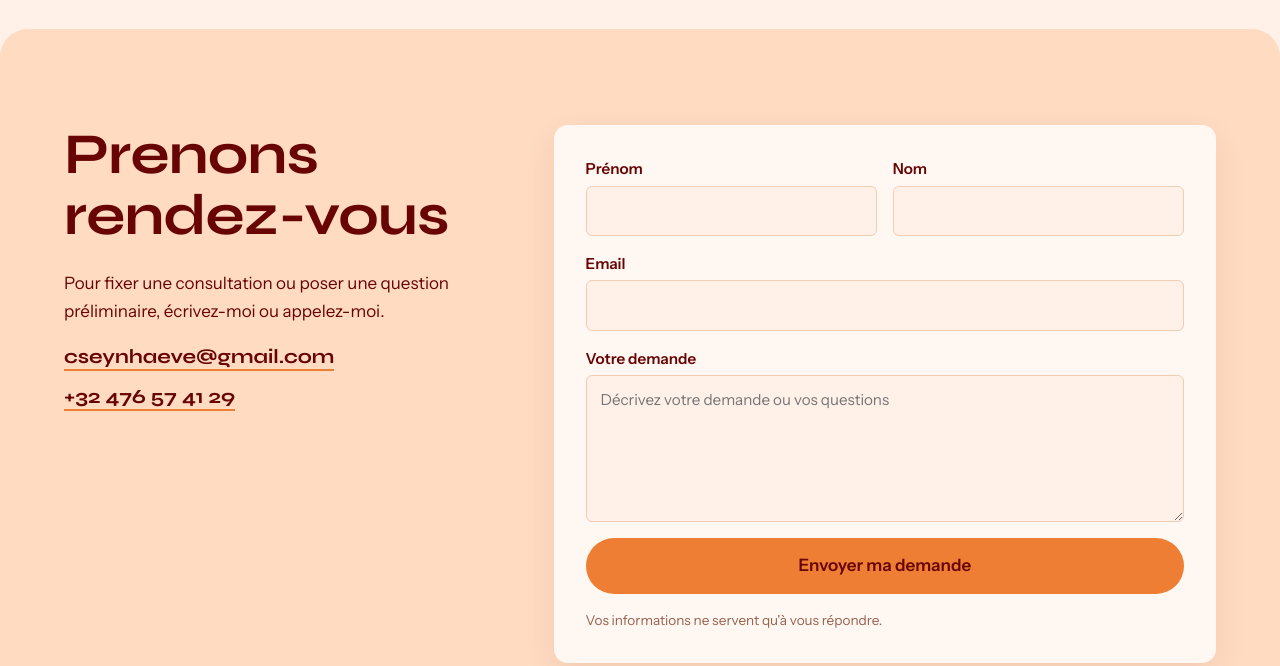
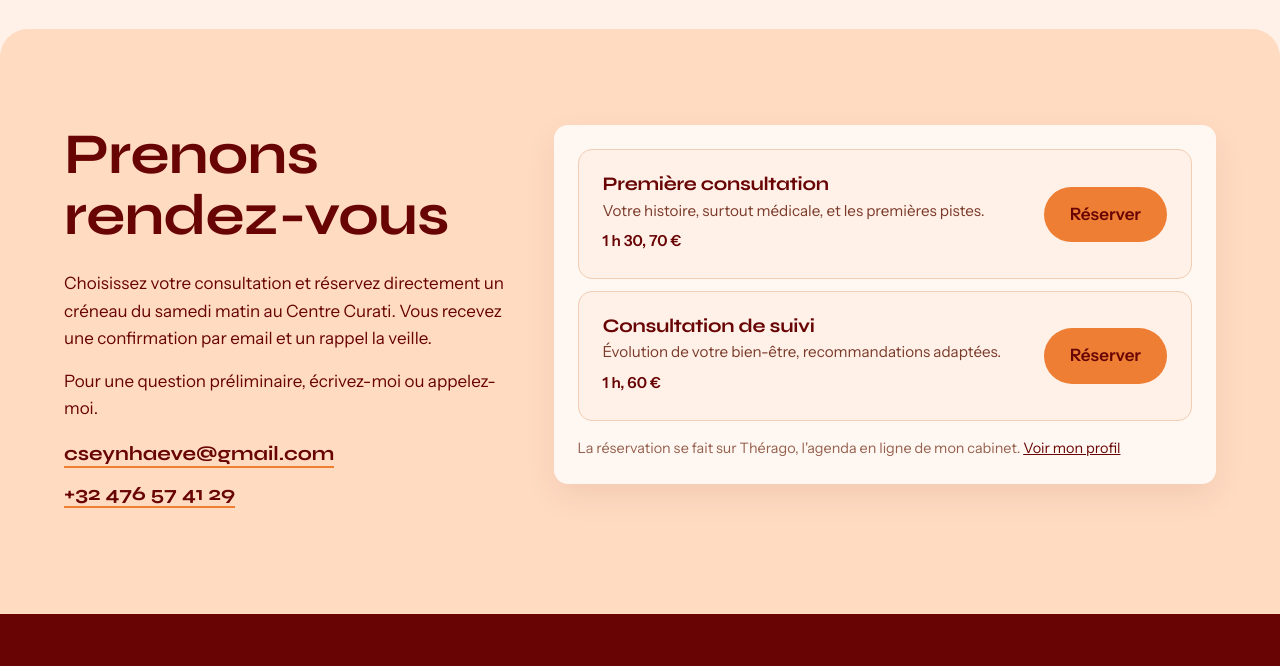
Before and after one commit to speharpre/charlotte-naturo, a plain HTML site: page index.html in a window 1280 px wide. Shown: the part 5580-6246 px from the top of the page. Drawn offline with Linux system fonts and the light colour scheme.

Commit message:
Réservation via Thérago à la place du formulaire de contact
Deux cartes de prestation (première consultation 70 €, suivi 60 €) avec
lien direct vers l'agenda Thérago ; tous les boutons Prendre rendez-vous
y mènent. Le formulaire mailto et sa validation sont retirés.

Co-Authored-By: Claude Fable 5.1 <noreply@anthropic.com>

```diff
--- a/assets/css/style.css
+++ b/assets/css/style.css
@@ -334,7 +334,16 @@ section { padding-inline: var(--gutter); }
 .contact__list a { font-family: var(--font-display); font-weight: 700; font-size: 1.25rem; text-decoration: none; border-bottom: 2px solid var(--orange); }
 .contact__list a:hover { color: var(--orange-deep); }
 .contact__booking { margin-top: var(--space-5); }
-.booking { grid-column: 1 / -1; background: var(--white); border-radius: var(--radius-md); padding: var(--space-6); box-shadow: var(--shadow-soft); }
+.booking { background: var(--white); border-radius: var(--radius-md); padding: var(--space-5); box-shadow: var(--shadow-soft); }
+.offers { display: grid; gap: var(--space-3); }
+.offer { display: flex; gap: var(--space-4); align-items: center; justify-content: space-between; padding: var(--space-5); border-radius: var(--radius-md); background: var(--cream); border: 1px solid var(--line); }
+.offer h3 { font-size: 1.2rem; margin-bottom: var(--space-1); }
+.offer p { margin: 0 0 var(--space-1); font-size: .95rem; color: var(--ink-soft); }
+.offer__meta { font-weight: 600; font-size: .95rem; }
+.offer .btn { flex: none; }
+.booking__note { margin: var(--space-4) 0 0; font-size: .9rem; color: var(--ink-muted); }
+.booking__note a { color: var(--ink); }
+@media (max-width: 520px) { .offer { flex-direction: column; align-items: stretch; } }
 .booking .h3 { margin-top: 0; }
 .booking .therago-embed { max-width: 760px; }
 .contact__booking .btn { margin-top: var(--space-3); }
--- a/assets/js/main.js
+++ b/assets/js/main.js
@@ -6,7 +6,7 @@
 
   /* Réservation en ligne : coller ici l'URL publique de l'agenda (Thérago).
      Vide : les boutons "Prendre rendez-vous" mènent au formulaire de contact. */
-  var BOOKING_URL = "";
+  var BOOKING_URL = "https://therago.be/fr/t/charlotte-seynhaeve/book?serviceId=cmvkv5uqx0003o03wuc7skx90";
   /* Widget Thérago (Réglages > Widget de réservation sur therago.be) :
      token et id de prestation. Vides : la section Réserver reste masquée. */
   var THERAGO = { token: "", service: "", locale: "fr" };
@@ -20,11 +20,12 @@
       box.appendChild(mount);
       box.hidden = false;
     });
+    document.querySelectorAll("[data-therago-offers]").forEach(function (ul) { ul.hidden = true; });
     var s = document.createElement("script");
     s.src = "https://therago.be/embed.js";
     s.async = true;
     document.body.appendChild(s);
-    if (!BOOKING_URL) BOOKING_URL = "#reserver";
+    BOOKING_URL = "#reserver";
   }
   if (BOOKING_URL) {
     document.querySelectorAll("[data-booking]").forEach(function (a) {
@@ -114,27 +115,6 @@
     }, { passive: true });
   }
 
-  /* Formulaire : validation simple avant l'envoi */
-  var form = document.querySelector(".form");
-  if (form) {
-    var error = form.querySelector(".form__error");
-    form.addEventListener("submit", function (e) {
-      var fields = form.querySelectorAll("[required]");
-      var ok = true;
-      fields.forEach(function (f) {
-        var valid = f.checkValidity() && f.value.trim() !== "";
-        f.classList.toggle("is-invalid", !valid);
-        if (!valid) ok = false;
-      });
-      if (!ok) {
-        e.preventDefault();
-        error.hidden = false;
-        form.querySelector(".is-invalid").focus();
-      } else {
-        error.hidden = true;
-      }
-    });
-  }
 
   /* Année du pied de page */
   var year = document.querySelector("[data-year]");
--- a/index.html
+++ b/index.html
@@ -235,33 +235,40 @@
   </aside>
 </section>
 
-<!-- ===== CONTACT ===== -->
+<!-- ===== CONTACT / RÉSERVATION ===== -->
 <section class="contact" id="contact">
   <div class="contact__grid">
     <div class="contact__text">
       <h2 class="h2 reveal">Prenons rendez-vous</h2>
-      <p class="reveal">Pour fixer une consultation ou poser une question préliminaire, écrivez-moi ou appelez-moi.</p>
+      <p class="reveal">Choisissez votre consultation et réservez directement un créneau du samedi matin au Centre Curati. Vous recevez une confirmation par email et un rappel la veille.</p>
+      <p class="reveal">Pour une question préliminaire, écrivez-moi ou appelez-moi.</p>
       <ul class="contact__list reveal">
         <li><a href="mailto:cseynhaeve@gmail.com">cseynhaeve@gmail.com</a></li>
         <li><a href="tel:+32476574129">+32 476 57 41 29</a></li>
       </ul>
-      <p class="contact__booking reveal" data-booking-note hidden>Vous pouvez aussi réserver directement en ligne.<br><a class="btn" href="#" data-booking target="_blank" rel="noopener">Voir mon agenda</a></p>
     </div>
-    <div class="booking reveal" id="reserver" data-therago-embed hidden>
-      <h3 class="h3">Réserver un créneau</h3>
-      <!-- Le widget Thérago est injecté ici par main.js dès que THERAGO.token est renseigné. -->
+    <div class="booking reveal" id="reserver">
+      <ul class="offers" data-therago-offers>
+        <li class="offer">
+          <div class="offer__text">
+            <h3>Première consultation</h3>
+            <p>Votre histoire, surtout médicale, et les premières pistes.</p>
+            <span class="offer__meta">1 h 30, 70 €</span>
+          </div>
+          <a class="btn" href="https://therago.be/fr/t/charlotte-seynhaeve/book?serviceId=cmvkv5uqx0003o03wuc7skx90" target="_blank" rel="noopener">Réserver</a>
+        </li>
+        <li class="offer">
+          <div class="offer__text">
+            <h3>Consultation de suivi</h3>
+            <p>Évolution de votre bien-être, recommandations adaptées.</p>
+            <span class="offer__meta">1 h, 60 €</span>
+          </div>
+          <a class="btn" href="https://therago.be/fr/t/charlotte-seynhaeve/book?serviceId=cmvkv5urg0004o03wfc20tj4b" target="_blank" rel="noopener">Réserver</a>
+        </li>
+      </ul>
+      <div data-therago-embed hidden></div>
+      <p class="booking__note">La réservation se fait sur Thérago, l'agenda en ligne de mon cabinet. <a href="https://therago.be/fr/t/charlotte-seynhaeve" target="_blank" rel="noopener">Voir mon profil</a></p>
     </div>
-    <form class="form reveal" action="mailto:cseynhaeve@gmail.com" method="post" enctype="text/plain" novalidate>
-      <div class="form__row">
-        <label>Prénom<input type="text" name="prenom" autocomplete="given-name" required></label>
-        <label>Nom<input type="text" name="nom" autocomplete="family-name" required></label>
-      </div>
-      <label>Email<input type="email" name="email" autocomplete="email" required></label>
-      <label>Votre demande<textarea name="message" rows="5" required placeholder="Décrivez votre demande ou vos questions"></textarea></label>
-      <p class="form__error" hidden>Merci de compléter tous les champs avant d'envoyer.</p>
-      <button class="btn btn--wide" type="submit">Envoyer ma demande</button>
-      <p class="form__note">Vos informations ne servent qu'à vous répondre.</p>
-    </form>
   </div>
 </section>
 
```
Also changed, not shown: 1 other file.
